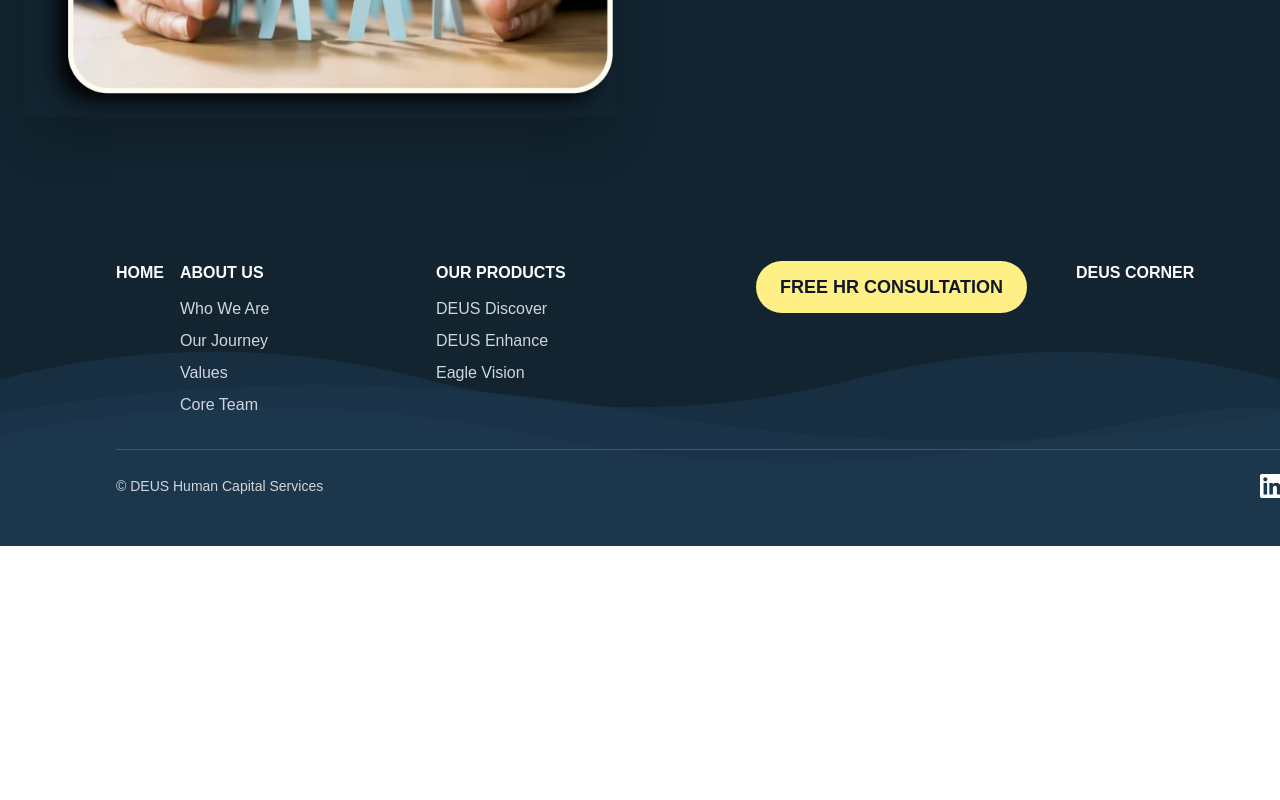
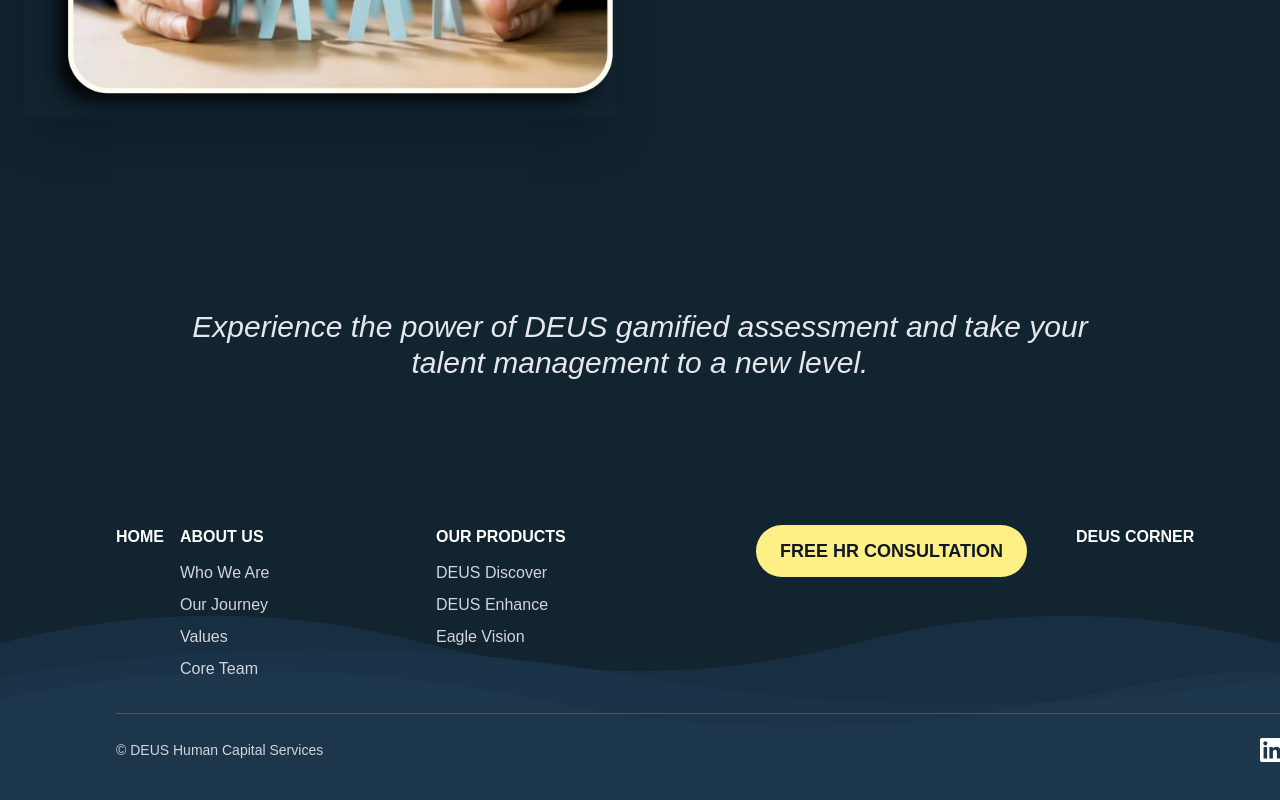
Before and after one commit to khafidhkayyis/deushcs-clone, a Next.js app: page /discover in a window 1280 px wide. Shown: the part 7568-8368 px from the top of the page. Before the commit the page ends 8114 px from the top, so only its background shows below. Built offline with nearby package versions, Linux system fonts and the light colour scheme; a web font is replaced by a local one.

Commit message:
section text

```diff
--- a/app/discover/sections/gamified.tsx
+++ b/app/discover/sections/gamified.tsx
@@ -201,6 +201,17 @@ export default function Gamified() {
                     </div>
                 </div>
             </section>
+
+            {/* Experience Banner Section */}
+            <section className="relative bg-[#122430] text-white py-16 lg:py-24">
+                <div className="container mx-auto px-6">
+                    <div className="max-w-4xl mx-auto text-center">
+                        <p className="text-xl md:text-2xl lg:text-3xl italic text-gray-200">
+                            Experience the power of DEUS gamified assessment and take your talent management to a new level.
+                        </p>
+                    </div>
+                </div>
+            </section>
         </>
     );
 }
```
